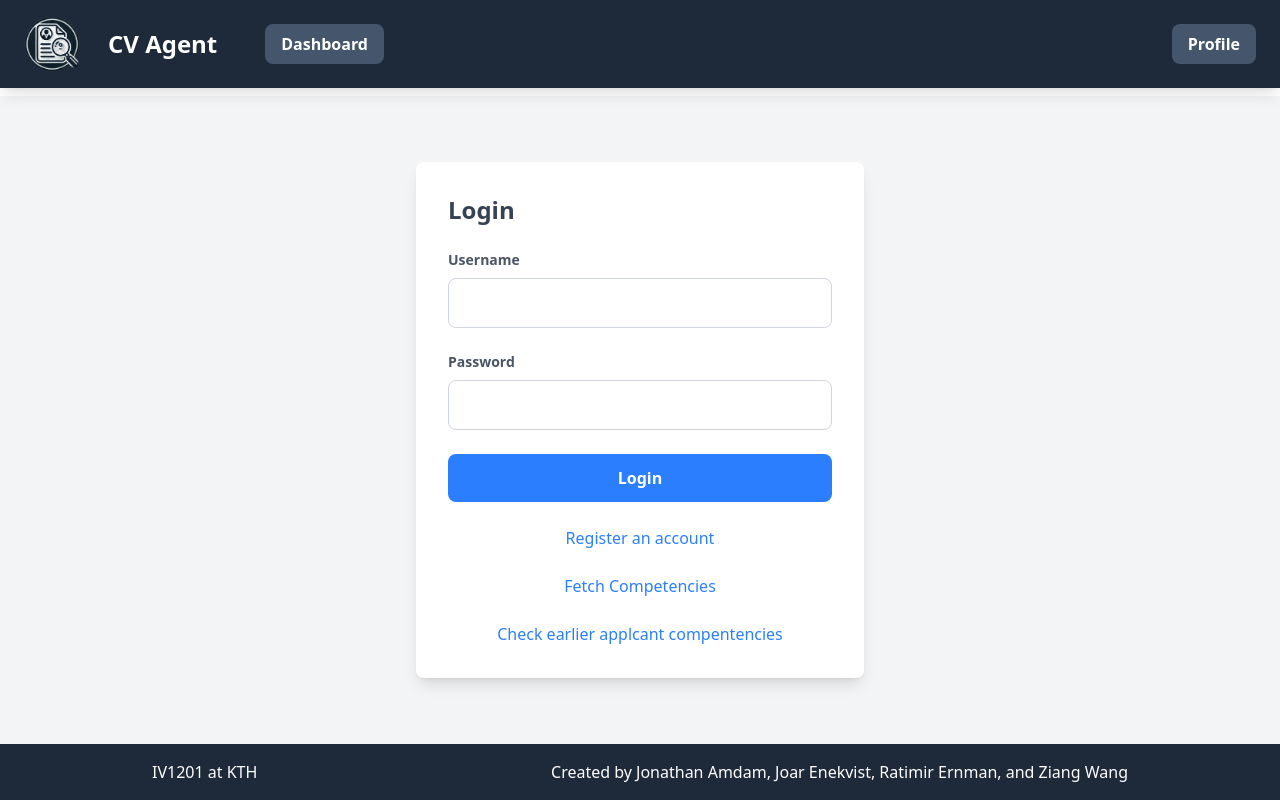
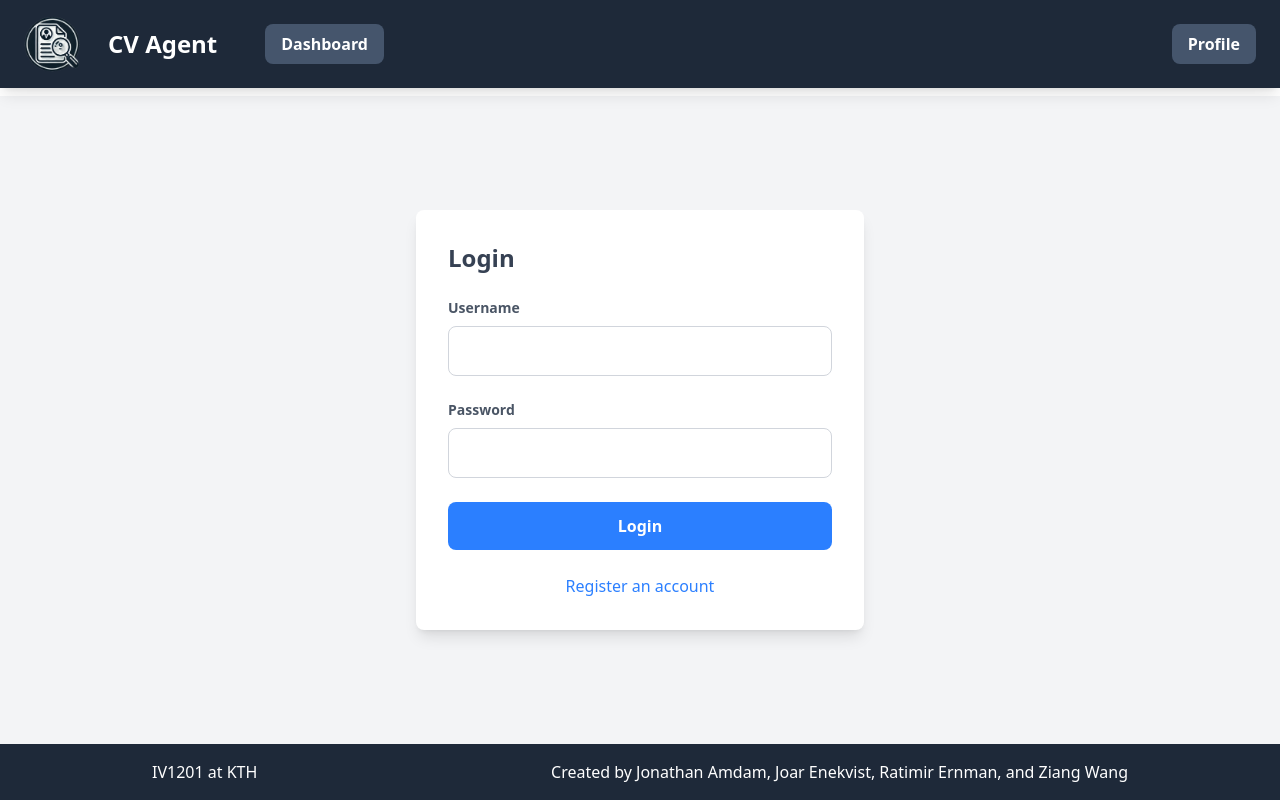
Before and after one commit to Jonelix/cvAgent_IV1201, a React (Vite) app in the folder client/: page /#/auth in a window 1280 px wide. Built offline with nearby package versions, Linux system fonts and the light colour scheme.

Commit message:
add competence year of experiencies

```diff
--- a/client/package.json
+++ b/client/package.json
@@ -10,11 +10,15 @@
     "preview": "vite preview"
   },
   "dependencies": {
+    "@emotion/react": "^11.14.0",
+    "@emotion/styled": "^11.14.0",
+    "@mui/material": "^6.4.4",
     "@tailwindcss/vite": "^4.0.0",
     "@vitejs/plugin-react": "^4.3.4",
     "cvagent": "file:..",
     "mobx": "^6.13.5",
     "mobx-react-lite": "^4.1.0",
+    "mui": "^0.0.1",
     "react": "^18.3.1",
     "react-dom": "^18.3.1",
     "react-router-dom": "^7.1.5",
--- a/client/src/views/ApplicantView.jsx
+++ b/client/src/views/ApplicantView.jsx
@@ -112,7 +112,7 @@ const ApplicantView = ({ model }) => {
                         <p><strong>Surname:</strong> {model?.surname}</p>
                         <p><strong>Email:</strong> {model?.email}</p>
                         <p><strong>Username:</strong> {model?.username}</p>
-                        {console.log(model)}
+                        {/*console.log(model)*/}
 
                         </div>
                     </div>) :(<p className="text-gray-500 mt-2">(Person details will be displayed here)</p>)
@@ -129,11 +129,11 @@ const ApplicantView = ({ model }) => {
                                 className="mt-2 px-3 py-1 bg-green-500 text-white rounded-lg shadow-md hover:bg-green-600 transition">
                                 Fetch user cometencies
                             </button>
-                            {/*console.log("HERE: " , competencies)*/}
+                            {/*console.log("HERE: " , userCompetencies)*/}
 
                             {userCompetencies.length > 0 ? (
                                 userCompetencies.map((competence, index) => (
-                                <p key={index} className="mt-2 p-2 bg-gray-100 rounded-lg shadow-sm">{competence?.competence_name}</p>
+                                <p key={index} className="mt-2 p-2 bg-gray-100 rounded-lg shadow-sm">{competence?.competence_name} : {competence?.years_of_experience} year(s)</p>
                                 ))) : ( <p className="text-gray-500 mt-2">(No competencies found in the database)</p>)
                             }
                         </div>
@@ -148,7 +148,7 @@ const ApplicantView = ({ model }) => {
                     Fetch user availability
                 </button>
 
-                <div>{console.log("vavavavavava: ", userAvailability)}</div>
+                <div>{/*console.log("ava: ", userAvailability)*/}</div>
 
                 {userAvailability.length > 0 ? (
                     userAvailability.map((availability, index) => (
--- a/client/src/views/AuthentificationView.jsx
+++ b/client/src/views/AuthentificationView.jsx
@@ -144,16 +144,6 @@ const AuthentificationView = ({ onLoginSuccess }) => {
                         </p>
                     </div>
 
-                    <div className="text-center">
-                        <p onClick={fetchCompetencies} className="text-blue-500 hover:underline">
-                            Fetch Competencies                        </p>
-                    </div>
-
-                    <div className="text-center">
-                        <p onClick={fetchProfile} className="text-blue-500 hover:underline">
-                            Check earlier applcant compentencies                        </p>
-                    </div>
-
 
                 </form>
             </div>
--- a/client/src/views/RegisterView.jsx
+++ b/client/src/views/RegisterView.jsx
@@ -172,6 +172,13 @@ const RegisterView = observer(() => {
                         <button onClick={registerUser} className="w-full mt-7 bg-blue-500 text-white px-6 py-3 rounded-lg font-semibold hover:bg-blue-600 transition-all">
                             Register
                         </button>
+
+                        <button
+                            onClick={goToLogin}
+                            className="text-blue-500 hover:underline flex justify-center items-center">
+                            Already have an account? Login
+                        </button>
+
                     </div>
                 </form>
             </div>
```
Also changed, not shown: 1 other file (tests, documents, lock files or other folders).
